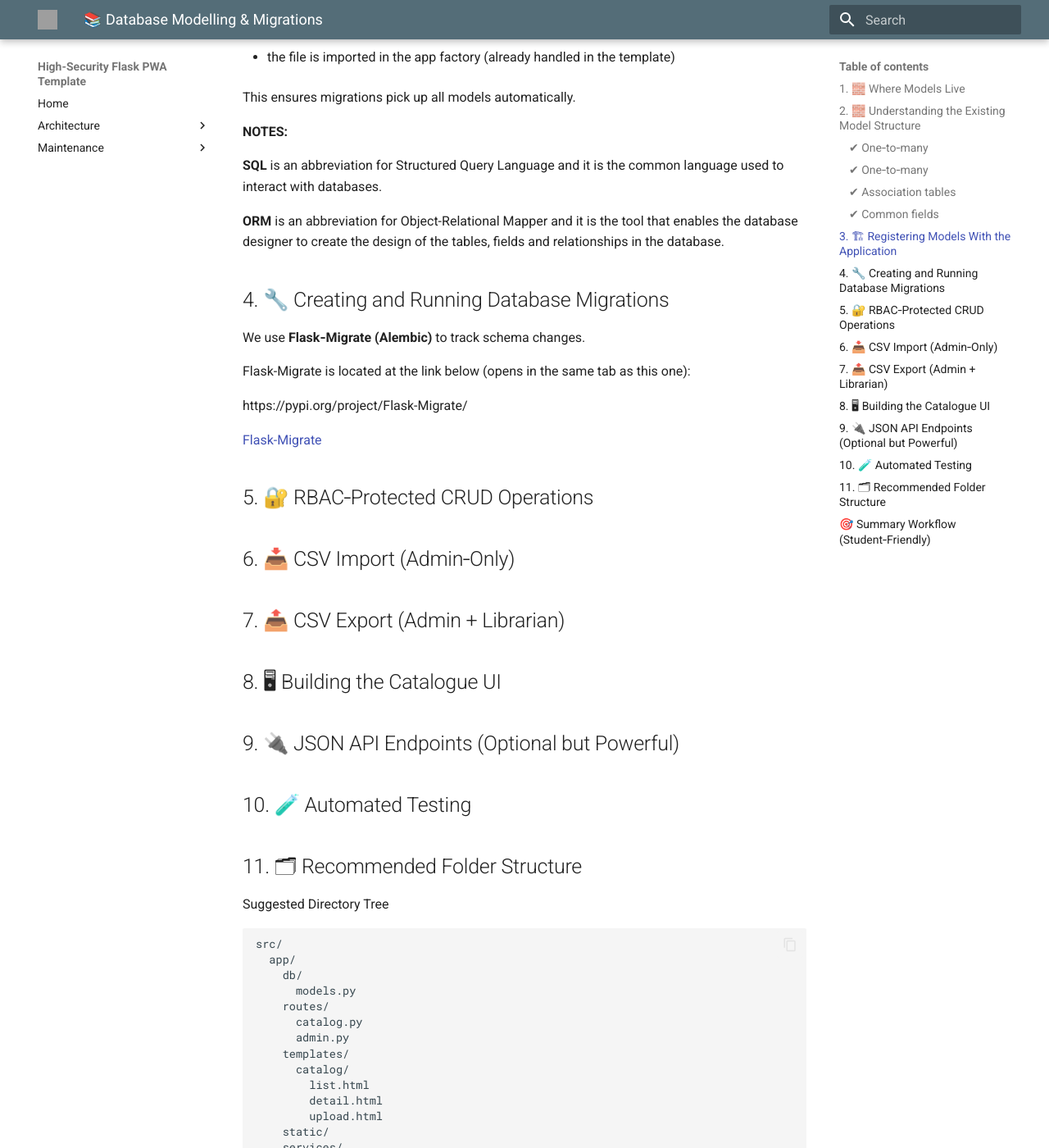
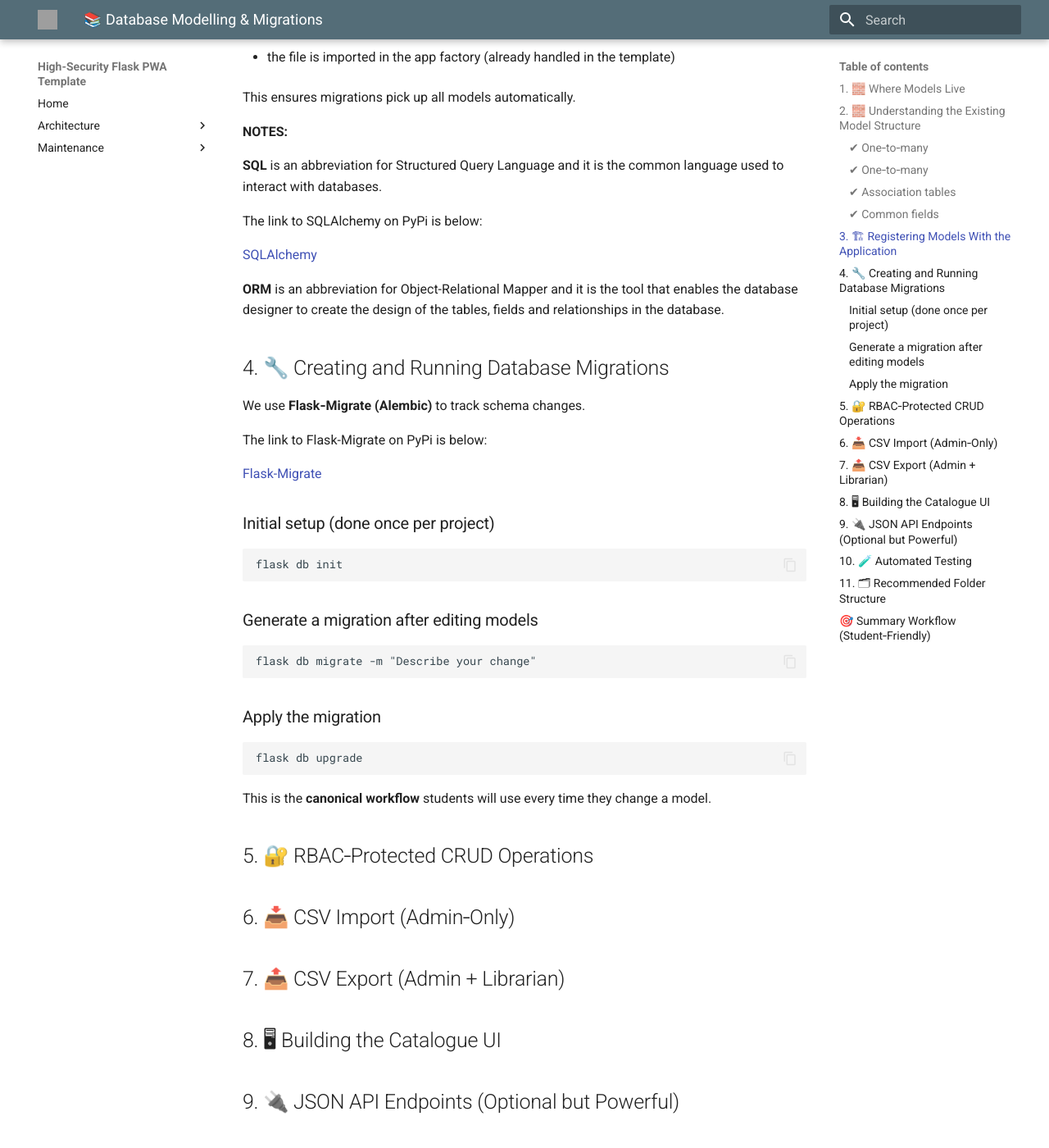
Before and after one commit to detnsw-sydtech/High-Security-Flask-PWA-Repo-Template, an MkDocs documentation site: the page built from docs/project/db_modelling.md, in a window 1280 px wide and 1400 px high, scrolled down 1921 px. Shown: the whole window at 82% size. Built offline with MkDocs 1.6.1 and Material for MkDocs 9.7.7, drawn with Linux system fonts in a browser that asks for light colours; grey boxes are pictures that could not be loaded.

Commit message:
Update db_modelling.md

````diff
--- a/docs/project/db_modelling.md
+++ b/docs/project/db_modelling.md
@@ -75,6 +75,10 @@ This ensures migrations pick up all models automatically.
 
 **SQL** is an abbreviation for Structured Query Language and it is the common language used to interact with databases.
 
+The link to SQLAlchemy on PyPi is below:
+
+[SQLAlchemy](https://pypi.org/project/SQLAlchemy/)
+
 **ORM** is an abbreviation for Object-Relational Mapper and it is the tool that enables the database designer to create the design of the tables, fields and relationships in the database.
 
 
@@ -82,12 +86,26 @@ This ensures migrations pick up all models automatically.
 
 We use **Flask‑Migrate (Alembic)** to track schema changes.
 
-
-Flask-Migrate is located at the link below (opens in the same tab as this one):
-
-https://pypi.org/project/Flask-Migrate/
+The link to Flask-Migrate on PyPi is below:
 
 [Flask-Migrate](https://pypi.org/project/Flask-Migrate/)
+
+### Initial setup (done once per project)
+```
+flask db init
+```
+
+### Generate a migration after editing models
+```
+flask db migrate -m "Describe your change"
+```
+
+### Apply the migration
+```
+flask db upgrade
+```
+
+This is the **canonical workflow** students will use every time they change a model.
 
 
 ## 5. 🔐 RBAC‑Protected CRUD Operations
````
